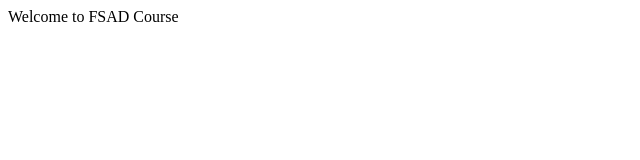
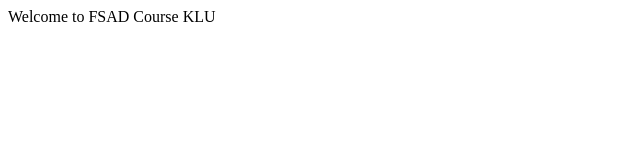
Before and after one commit to GONU-TEJASWI/fsadgitproject, a plain HTML site: page index.html in a window 1280 px wide. Shown: the full height of the page, 0-640 px from the left. Drawn offline with Linux system fonts and the light colour scheme.

Commit message:
Update index.html

```diff
--- a/index.html
+++ b/index.html
@@ -6,6 +6,6 @@
     <title>Document</title>
 </head>
 <body>
-    Welcome to FSAD Course
+    Welcome to FSAD Course KLU
 </body>
 </html>
```
